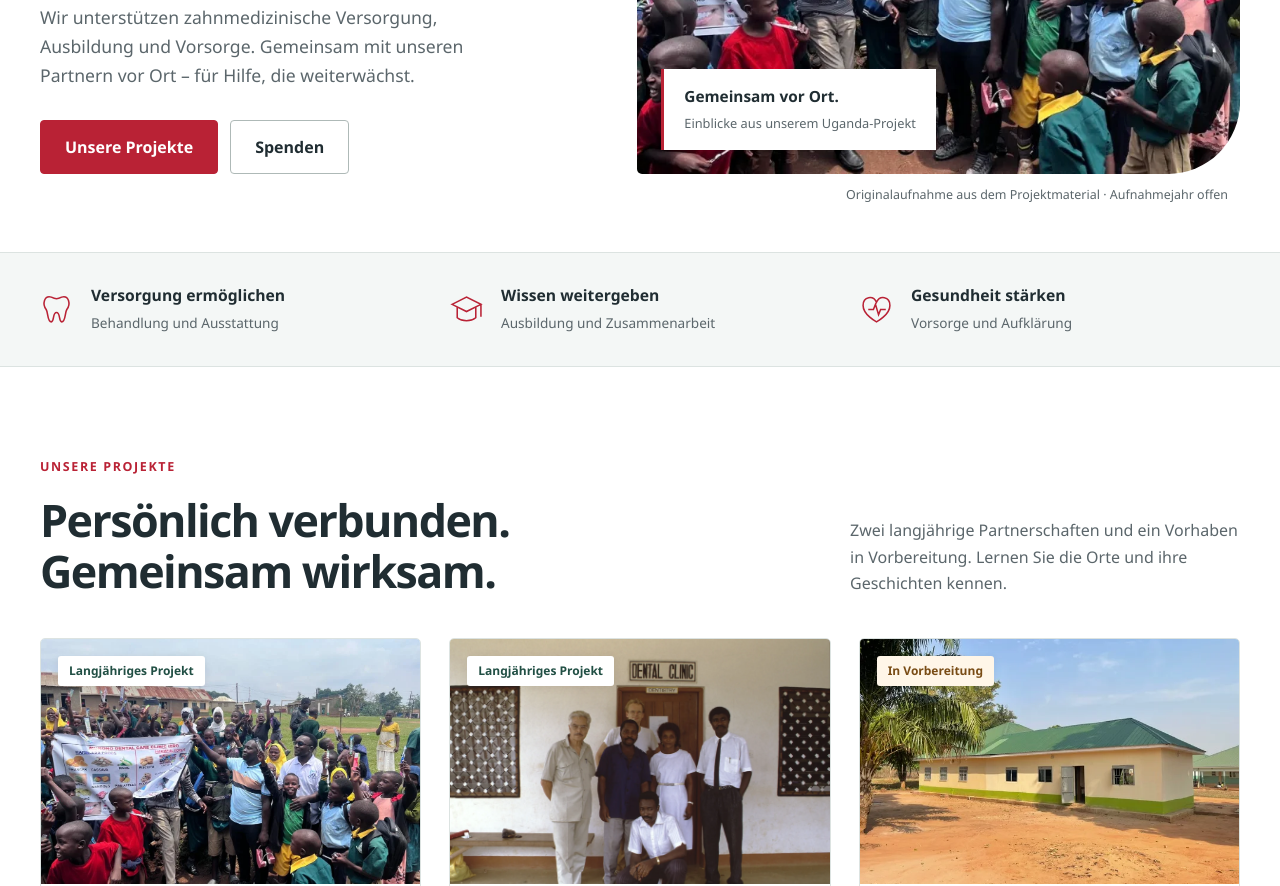
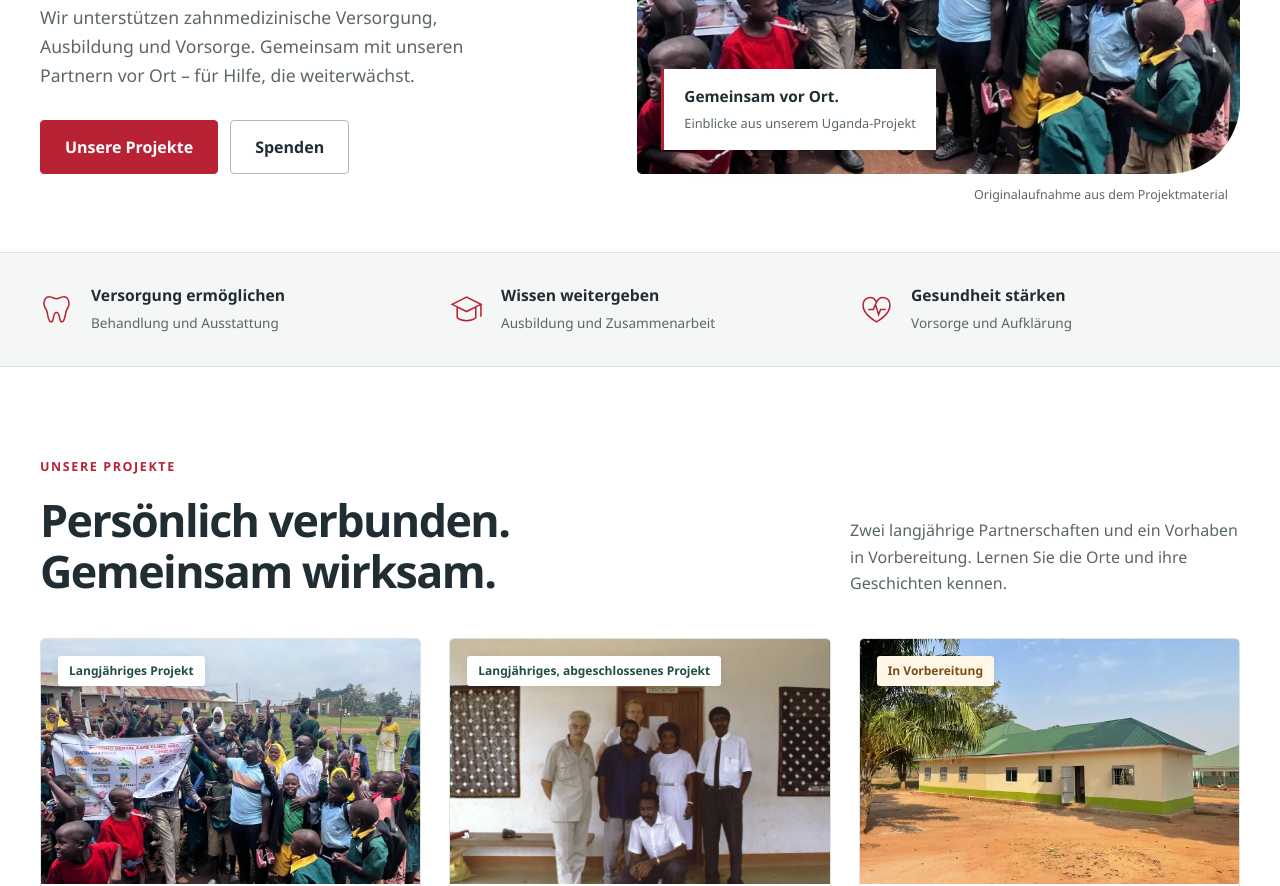
Before and after one commit to secours765/sdi-website, an Astro site: page / in a window 1280 px wide. Shown: the part 471-1357 px from the top of the page. Built offline with nearby package versions, Linux system fonts and the light colour scheme; Astro itself is replaced by a stand-in of ours.

Commit message:
Bildbeschriftungen auf der Startseite aktualisieren (#5)
Co-authored-by: secours765 <361925335+secours765@users.noreply.github.com>

```diff
--- a/src/pages/index.astro
+++ b/src/pages/index.astro
@@ -8,13 +8,13 @@ import team from '../data/team.json';
 import {url} from '../lib/paths.js';
 ---
 <Base>
-<section class="container hero"><div><p class="eyebrow">Secours Dentaire International</p><h1>Zahnmedizin<br/>verbindet.<br/><em>Menschen.</em></h1><p class="intro">Wir unterstützen zahnmedizinische Versorgung, Ausbildung und Vorsorge. Gemeinsam mit unseren Partnern vor Ort – für Hilfe, die weiterwächst.</p><div class="actions"><a class="button" href={url('projekte/')}>Unsere Projekte</a><a class="button button-secondary" href={url('spenden/')}>Spenden</a></div></div><figure class="hero-photo"><img src={url('images/uganda-gemeinschaft.webp')} srcset={url('images/uganda-gemeinschaft-800.webp')+' 800w, '+url('images/uganda-gemeinschaft.webp')+' '+imageSize('images/uganda-gemeinschaft.webp').width+'w'} sizes="(max-width: 620px) calc(100vw - 36px), (max-width: 1280px) 48vw, 620px" loading="eager" alt="Menschen kommen im Umfeld des Uganda-Projekts zu einer gemeinsamen Veranstaltung zusammen" {...imageSize('images/uganda-gemeinschaft.webp')} fetchpriority="high"/><div class="image-label"><strong>Gemeinsam vor Ort.</strong><span>Einblicke aus unserem Uganda-Projekt</span></div><figcaption class="hero-caption">Originalaufnahme aus dem Projektmaterial · Aufnahmejahr offen</figcaption></figure></section>
+<section class="container hero"><div><p class="eyebrow">Secours Dentaire International</p><h1>Zahnmedizin<br/>verbindet.<br/><em>Menschen.</em></h1><p class="intro">Wir unterstützen zahnmedizinische Versorgung, Ausbildung und Vorsorge. Gemeinsam mit unseren Partnern vor Ort – für Hilfe, die weiterwächst.</p><div class="actions"><a class="button" href={url('projekte/')}>Unsere Projekte</a><a class="button button-secondary" href={url('spenden/')}>Spenden</a></div></div><figure class="hero-photo"><img src={url('images/uganda-gemeinschaft.webp')} srcset={url('images/uganda-gemeinschaft-800.webp')+' 800w, '+url('images/uganda-gemeinschaft.webp')+' '+imageSize('images/uganda-gemeinschaft.webp').width+'w'} sizes="(max-width: 620px) calc(100vw - 36px), (max-width: 1280px) 48vw, 620px" loading="eager" alt="Menschen kommen im Umfeld des Uganda-Projekts zu einer gemeinsamen Veranstaltung zusammen" {...imageSize('images/uganda-gemeinschaft.webp')} fetchpriority="high"/><div class="image-label"><strong>Gemeinsam vor Ort.</strong><span>Einblicke aus unserem Uganda-Projekt</span></div><figcaption class="hero-caption">Originalaufnahme aus dem Projektmaterial</figcaption></figure></section>
 <section class="principles" aria-label="Unsere Schwerpunkte"><div class="container">
 <div class="principle"><svg viewBox="0 0 32 32" fill="none" stroke="currentColor" stroke-width="1.5" aria-hidden="true"><path d="M11 4c-7-2-9 7-5 12 2 3 1 12 5 12 3 0 1-9 5-9s2 9 5 9c4 0 3-9 5-12 4-5 2-14-5-12-4 2-6 2-10 0Z"/></svg><div><strong>Versorgung ermöglichen</strong><span>Behandlung und Ausstattung</span></div></div>
 <div class="principle"><svg viewBox="0 0 32 32" fill="none" stroke="currentColor" stroke-width="1.5" aria-hidden="true"><path d="m2 11 14-7 14 7-14 7-14-7Zm5 3v10c5 4 13 4 18 0V14M30 11v12"/></svg><div><strong>Wissen weitergeben</strong><span>Ausbildung und Zusammenarbeit</span></div></div>
 <div class="principle"><svg viewBox="0 0 32 32" fill="none" stroke="currentColor" stroke-width="1.5" aria-hidden="true"><path d="M16 28S3 21 3 12C3 3 13 2 16 9c3-7 13-6 13 3 0 9-13 16-13 16Z"/><path d="M8 16h5l2-5 3 10 2-5h5"/></svg><div><strong>Gesundheit stärken</strong><span>Vorsorge und Aufklärung</span></div></div>
 </div></section>
-<section class="container section"><div class="section-head"><div><p class="eyebrow">Unsere Projekte</p><h2>Persönlich verbunden.<br/>Gemeinsam wirksam.</h2></div><p>Zwei langjährige Partnerschaften und ein Vorhaben in Vorbereitung. Lernen Sie die Orte und ihre Geschichten kennen.</p></div><div class="project-grid">{projects.map(project=><ProjectCard project={project}/>)}</div></section>
+<section class="container section"><div class="section-head"><div><p class="eyebrow">Unsere Projekte</p><h2>Persönlich verbunden.<br/>Gemeinsam wirksam.</h2></div><p>Zwei langjährige Partnerschaften und ein Vorhaben in Vorbereitung. Lernen Sie die Orte und ihre Geschichten kennen.</p></div><div class="project-grid">{projects.map(project=><ProjectCard project={project.slug === 'kamerun' ? {...project, status: 'Langjähriges, abgeschlossenes Projekt'} : project}/>)}</div></section>
 <section class="section section-soft"><div class="container split"><div><img src={url('images/uganda-solar.webp')} alt="Photovoltaikanlage auf dem Dach der Klinik in Mukono" loading="lazy" {...imageSize('images/uganda-solar.webp')}/><div class="history-preview"><strong>2013 bis heute</strong><p>Eine Partnerschaft, die Schritt für Schritt wächst.</p></div></div><div><p class="eyebrow">Die Geschichte hinter dem Projekt</p><h2>Aus Begegnung<br/>wird Entwicklung.</h2><p>Ein erster Kontakt in Mukono. Neue Behandlungsräume. Ein eigenes Labor. Solarstrom für die Klinik. Die Geschichte in Uganda zeigt, wie sich eine Zusammenarbeit über Jahre entwickelt.</p><p>Entdecken Sie die belegten Meilensteine und die Menschen und Orte dahinter.</p><a class="text-link" href={url('projekte/uganda/#geschichte')}>Die Entwicklung in Uganda entdecken</a></div></div></section>
 <section class="container section"><div class="split"><div><p class="eyebrow">Wir über uns</p><h2>Engagement hat<br/>ein Gesicht.</h2><p>SDI Deutschland verbindet zahnmedizinisches Wissen mit persönlichem Einsatz. Unser Verein wurde am 22. Dezember 1999 gegründet und arbeitet mit SDI Schweiz zusammen.</p><a class="text-link" href={url('wir-ueber-uns/')}>Mehr über unseren Verein</a></div><div><p class="quote-free">Versorgung unterstützen.<br/>Wissen teilen.<br/>Partnerschaften pflegen.</p><div class="people-list">{team.map(person=><div class="person-compact"><strong>{person.name}</strong>{person.responsibility && <p>{person.responsibility}</p>}<p>{person.role}</p></div>)}</div></div></div><div class="downloads-callout"><div><p class="eyebrow">Wissen zugänglich machen</p><h3>Dokumente für die Arbeit vor Ort.</h3><p>Handbücher, Materialien zur Prophylaxe und Berichte aus dem Schweizer SDI-Archiv – geordnet und durchsuchbar.</p></div><a class="button button-secondary" href={url('downloads/')}>Dokumentation entdecken</a></div></section>
 <Support/>
```
